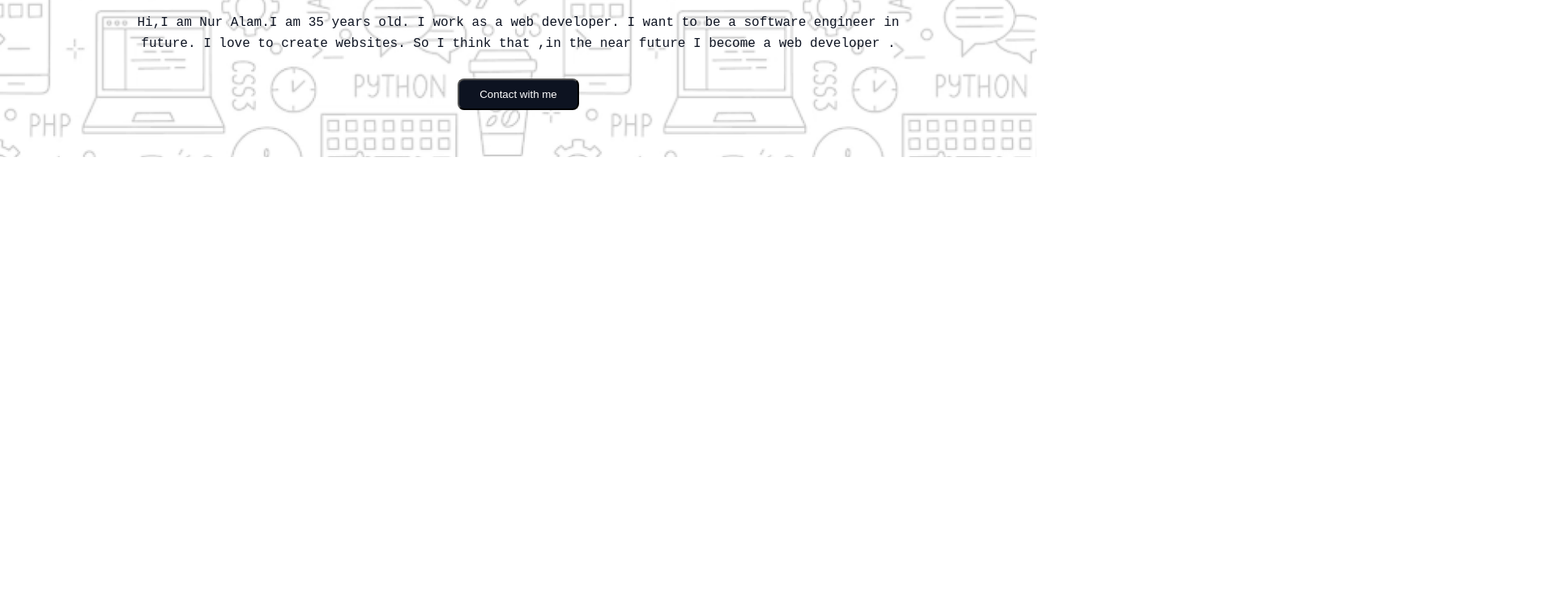
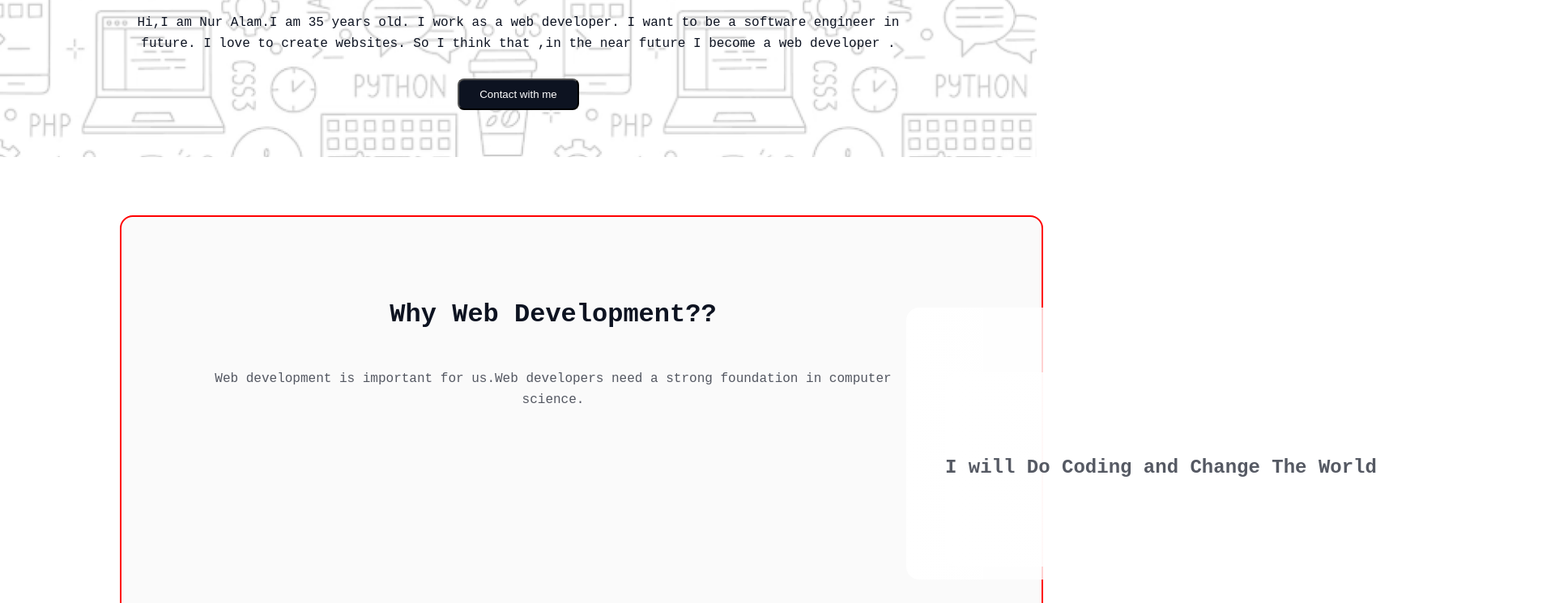
Before and after one commit to NURALAM11/Assignment-one, a plain HTML site: page index.html in a window 1280 px wide. Shown: the part 591-1336 px from the top of the page at 81% size, 1920 px wide, since content can reach past the window. Before the commit the page ends 800 px from the top, so only its background shows below. Drawn offline with Linux system fonts and the light colour scheme; a web font is replaced by a local one.

Commit message:
i will do section added

```diff
--- a/index.html
+++ b/index.html
@@ -25,8 +25,45 @@
                 <P class="banner-description">Hi,I am Nur Alam.I am 35 years old. I work as a web developer. I want to be a software engineer in future. I love to create websites. So I think  that ,in the near future I become a web developer . </P>
                     <a href=""><button class="banner-btn">Contact with me </button></a>
             </div>
+        </section>
 
-        </section>
+        <!-- Why web development section start -->
+
+        <!-- <section class="web-develp-container">
+            <div class="web-dev-content">
+                <div class="web-dev-title">
+                    <h1>Why Web Development??</h1>
+                    <p class="web-dev-descripton"> </p>
+                </div>
+                <div class="i-will-do">
+                    <div class="i-will-do-content">
+
+                        <p class="i-will-do-descriprion">
+                            Learning to code activates problem-solving skills and increases confidence in trying new things.
+                        </p>
+                        <a href=""><button class="i-will-do-btn">Learn More</button></a>
+                    </div>
+                    <div class="i-will-do-pic">
+                        <img src="./assets/Layer_1.png" alt="">
+                    </div>
+
+                </div>
+            </div>
+
+        </section> -->
+    <section class="web-dev-container">
+        <div class="web-dev-content">
+            <h1>Why Web Development??</h1>
+            <p>Web development is important for us.Web developers need a strong foundation in computer science. </p>
+        </div>
+        <div class="i-will-do">
+            <div class="i-will-do-content">
+                <h1 class="i-wiil-do-title">I will Do Coding and Change The World</h1>
+            </div>
+            <div class="i-will-pic"></div>
+        </div>
+
+    </section>
     </main>
     <footer></footer>
 
--- a/styles/style.css
+++ b/styles/style.css
@@ -79,3 +79,140 @@ margin-bottom: 30px;
     color: white;
 
 }
+/* web development section style */
+.web-dev-container{
+position: absolute;
+width: 1140px;
+height: 1393px;
+left: 148px;
+right: 152px;
+top: 857px;
+bottom: 2995px;
+display: flex;
+flex-direction: row;
+justify-content: flex-start;
+align-items: center;
+gap: 10;
+padding: 80px 97px 80px 97px;
+border-radius: 16px;
+background: rgba(13, 19, 33, 0.02);
+border: 2px solid red;
+
+}
+.web-dev-content{
+position: static;
+width: 946px;
+height: 1233px;
+display: flex;
+flex-direction: column;
+justify-content: flex-start;
+align-items: center;
+gap: 48;
+padding: 0px;
+margin: 0px 10px;
+}
+.web-dev-content h1{
+position: static;
+width: 852px;
+height: 37px;
+display: flex;
+flex-direction: column;
+justify-content: flex-start;
+align-items: center;
+gap: 24;
+margin: 24px 0px;
+color: rgb(13, 19, 33);
+font-size: 32px;
+font-weight: 800;
+
+}
+.web-dev-content p{
+position: static;
+width: 852px;
+height: 52px;
+display: flex;
+flex-direction: column;
+justify-content: flex-start;
+align-items: center;
+gap: 24;
+order: 1;
+align-self: stretch;
+margin: 24px 0px;
+color: rgb(13, 19, 33);
+font-size: 16px;
+font-weight: 400;
+line-height: 26px;
+opacity: 0.7;
+text-align: center;
+}
+
+.i-will-do{
+position: static;
+width: 946px;
+height: 336px;
+display: flex;
+flex-direction: column;
+justify-content: flex-start;
+align-items: flex-start;
+gap: 32;
+padding: 48px;
+flex: none;
+order: 0;
+align-self: stretch;
+flex-grow: 0;
+margin: 32px 0px;
+border-radius: 16px;
+background: linear-gradient(90.00deg, rgb(255, 255, 255),rgba(255, 255, 255, 0) 100%);
+}
+.i-will-do-content{
+position: static;
+width: 850px;
+height: 240px;
+display: flex;
+flex-direction: row;
+justify-content: space-between;
+align-items: center;
+padding: 0px;
+flex: none;
+order: 0;
+align-self: stretch;
+flex-grow: 0;
+margin: 32px 0px;
+border-radius: 16px;
+background: linear-gradient(90.00deg, rgb(255, 255, 255),rgba(255, 255, 255, 0) 100%);
+}
+
+
+
+
+.i-wiil-do-title{
+    color: rgba(13, 19, 33, 0.7);
+    font-size: 24px;
+    font-weight: 700;
+    margin: 10px 87px 16px 0;
+}
+.i-will-do-descriprion{
+    color: rgb(13, 19, 33);
+    font-size: 16px;
+    font-weight: 400;
+    line-height: 26px;
+    margin-bottom: 32px;
+
+}
+.i-will-do-btn{
+    width: 170px;
+    height: 47px;
+    box-sizing: border-box;
+    border: 1px solid rgb(13, 19, 33);
+    opacity: 0.7;
+    padding: 12px 20px;
+    background: linear-gradient(90.00deg, rgb(255, 255, 255),rgba(255, 255, 255, 0) 100%);
+}
+
+
+}
+.i-will-do-pic{
+    width: 259px;
+    height: 217px;
+    border: 2px solid black;
+} */
```
